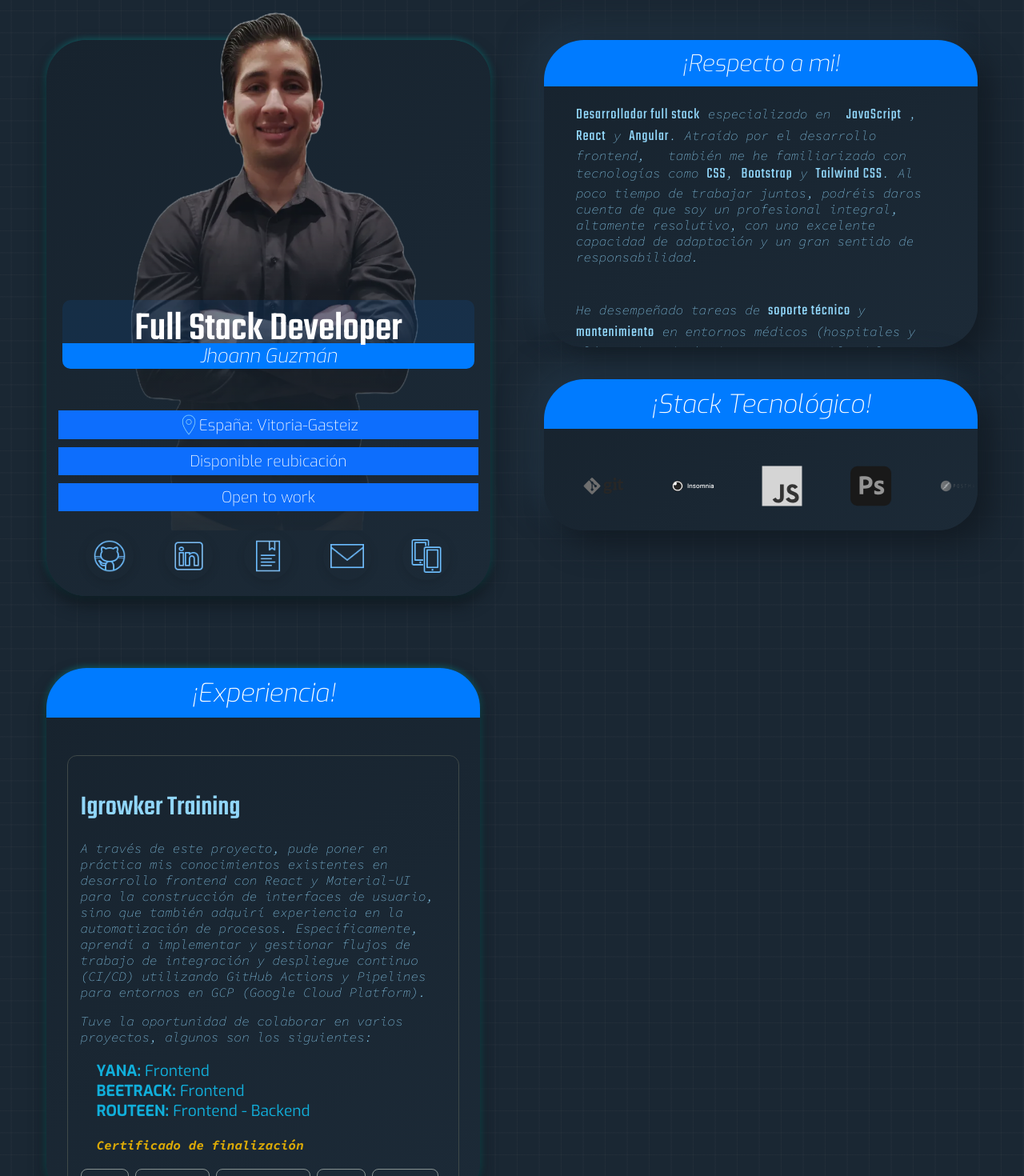
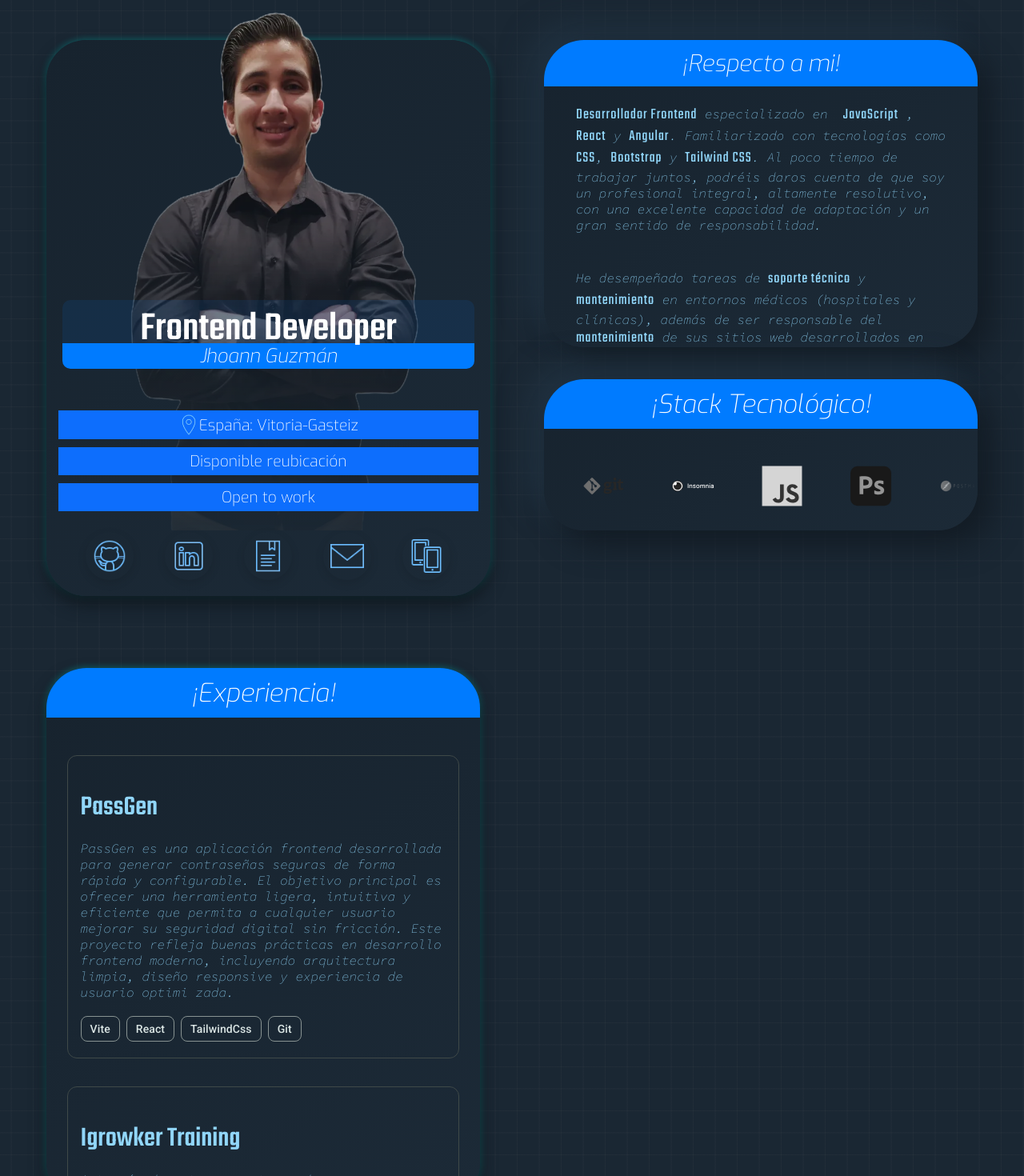
Before and after one commit to Jegdjegd/PortfolioJG, an Angular app: page / in a window 1280 px wide. Shown: the top 1470 px of the page at 80% size. Built offline with nearby package versions, Linux system fonts and the light colour scheme.

Commit message:
actualizacion cv, experiencia, sobre mi

```diff
--- a/src/app/components/acerca-de/acerca-de.component.html
+++ b/src/app/components/acerca-de/acerca-de.component.html
@@ -4,7 +4,7 @@
   </div>
 
   <section class="cabecera">
-    <h1 class="titulo">Full Stack Developer</h1>
+    <h1 class="titulo">Frontend  Developer</h1>
     <h2 class="subtitulo">Jhoann Guzmán</h2>
   </section>
 
@@ -29,7 +29,7 @@
       >
         <img src="/img/linkedin.webp" alt="Linkedin" title="Linkedin" />
       </a>
-      <a class="icon" href="/docs/JhoannG-CV-DEV2025.pdf" target="_blank">
+      <a class="icon" href="/docs/JhoannG-CV-DEV2026.pdf" target="_blank">
         <img src="/img/documento.webp" alt="Cv" title="Curriculum" />
       </a>
       <a
@@ -43,8 +43,7 @@
       <a
         class="icon"
         target="_blank"
-        href="https://wa.me/34613370288?text=Hola,%20he%20visto%20tu%20portfolio%20y%20me%20interesaría%20conversar%20respecto%20a%20una%20oportunidad%20laboral,%20como%20desarrollador."
-      >
+        href="https://wa.me/34613370288?text=Hola,%20he%20visto%20tu%20portfolio%20y%20me%20gustar%C3%ADa%20hablar%20sobre%20una%20posible%20oportunidad%20como%20desarrollador.%20%2F%20Hello,%20I%20came%20across%20your%20portfolio%20and%20would%20love%20to%20connect%20regarding%20a%20potential%20developer%20opportunity."      >
         <img src="/img/mobile.webp" alt="Mobile" title="Contacto Whatsapp" />
       </a>
     </div>
--- a/src/app/components/experience/experience.component.html
+++ b/src/app/components/experience/experience.component.html
@@ -2,6 +2,33 @@
   <h1 class="subtitulo" id="estatico">¡Experiencia!</h1>
 
   <div class="content-card">
+
+    <!-- PassGen -->
+    <mat-card class="example-card" appearance="outlined">
+      <mat-card-header>
+        <mat-card-title>
+          <p class="titulo">
+            <a href="https://passgenjg.vercel.app/" target="_blank"
+              >PassGen
+            </a>
+          </p>
+        </mat-card-title>
+      </mat-card-header>
+
+      <mat-card-content>
+        <p class="parrafos">{{passgenText}}</p>
+      </mat-card-content>
+
+      <mat-card-footer class="example-card-footer">
+        <mat-chip-set aria-label="features westeros">
+          <mat-chip>Vite</mat-chip>
+          <mat-chip>React</mat-chip>
+          <mat-chip>TailwindCss</mat-chip>
+          <mat-chip>Git</mat-chip>
+        </mat-chip-set>
+      </mat-card-footer>
+    </mat-card>
+
     <!-- Igrowker Training -->
     <mat-card class="example-card" appearance="outlined">
       <mat-card-header>
@@ -103,34 +130,7 @@
       </mat-card-footer>
     </mat-card>
 
-    <!-- Cotcryp -->
-    <mat-card class="example-card parrafos" appearance="outlined">
-      <mat-card-header>
-        <mat-card-title>
-          <p class="titulo">
-            <a
-              href="https://cotcryp.netlify.app/"
-              class="unstyled btn btn-link"
-              target="_blank"
-              >Cotcryp</a
-            >
-          </p>
-        </mat-card-title>
-      </mat-card-header>
 
-      <mat-card-content>
-        <p>{{ cotcripText }}</p>
-      </mat-card-content>
-
-      <mat-card-footer class="example-card-footer">
-        <mat-chip-set aria-label="features cotcrip">
-          <mat-chip>React</mat-chip>
-          <mat-chip>Css</mat-chip>
-          <mat-chip>Styled Compoenents</mat-chip>
-          <mat-chip>API REST</mat-chip>
-        </mat-chip-set>
-      </mat-card-footer>
-    </mat-card>
   </div>
 
 </div>
--- a/src/app/components/experience/experience.component.ts
+++ b/src/app/components/experience/experience.component.ts
@@ -21,6 +21,11 @@ export class ExperienceComponent {
 
   btfxText = `La función del sitio es permitir que diferentes organismos de competición para ciclistas tengan acceso a un sistema fácil e intuitivo donde puedan inscribirse en pruebas ciclistas de todo tipo y, además, consultar las clasificaciones de todos los competidores registrados. Desarrollado usando:`;
 
-  cotcripText = `Una SPA diseñada para obtener información sobre las criptomonedas más buscadas en pocos clics, utilizando la API de cryptocompare.com`;
+  passgenText = `PassGen es una aplicación frontend desarrollada para generar contraseñas seguras de forma rápida y configurable.
+
+El objetivo principal es ofrecer una herramienta ligera, intuitiva y eficiente que permita a cualquier usuario mejorar su seguridad digital sin fricción.
+
+Este proyecto refleja buenas prácticas en desarrollo frontend moderno, incluyendo arquitectura limpia, diseño responsive y experiencia de usuario optimi
+ zada.`;
 
 }
--- a/src/app/components/storie/storie.component.html
+++ b/src/app/components/storie/storie.component.html
@@ -1,14 +1,10 @@
 <div class="verMas box-about">
   <h1 class="subtitulo" id="estatico">¡Respecto a mi!</h1>
   <p class="parrafos">
-    <span class="titulo zm">Desarrollador full stack</span> especializado en
-    &nbsp;<span class="titulo js">JavaScript</span> ,
-    <span class="titulo react"> React</span> y
-    <span class="titulo angular">Angular</span>. Atraído por el desarrollo
-    frontend,&nbsp;&nbsp; también me he familiarizado con tecnologías como
+    <span class="titulo zm">Desarrollador Frontend</span> especializado en &nbsp;<span class="titulo js">JavaScript</span> ,<span class="titulo react"> React</span> y <span class="titulo angular">Angular</span>.
+    Familiarizado con tecnologías como
     <span class="titulo zm">CSS</span>,
-    <span class="titulo boots">Bootstrap</span> y
-    <span class="titulo zm">Tailwind CSS</span>. Al poco tiempo de trabajar
+    <span class="titulo boots">Bootstrap</span> y <span class="titulo zm">Tailwind CSS</span>. Al poco tiempo de trabajar
     juntos, podréis daros cuenta de que soy un profesional integral, altamente
     resolutivo, con una excelente capacidad de adaptación y un gran sentido de
     responsabilidad.
```
Also changed, not shown: 2 other files (tests, documents, lock files or other folders).
